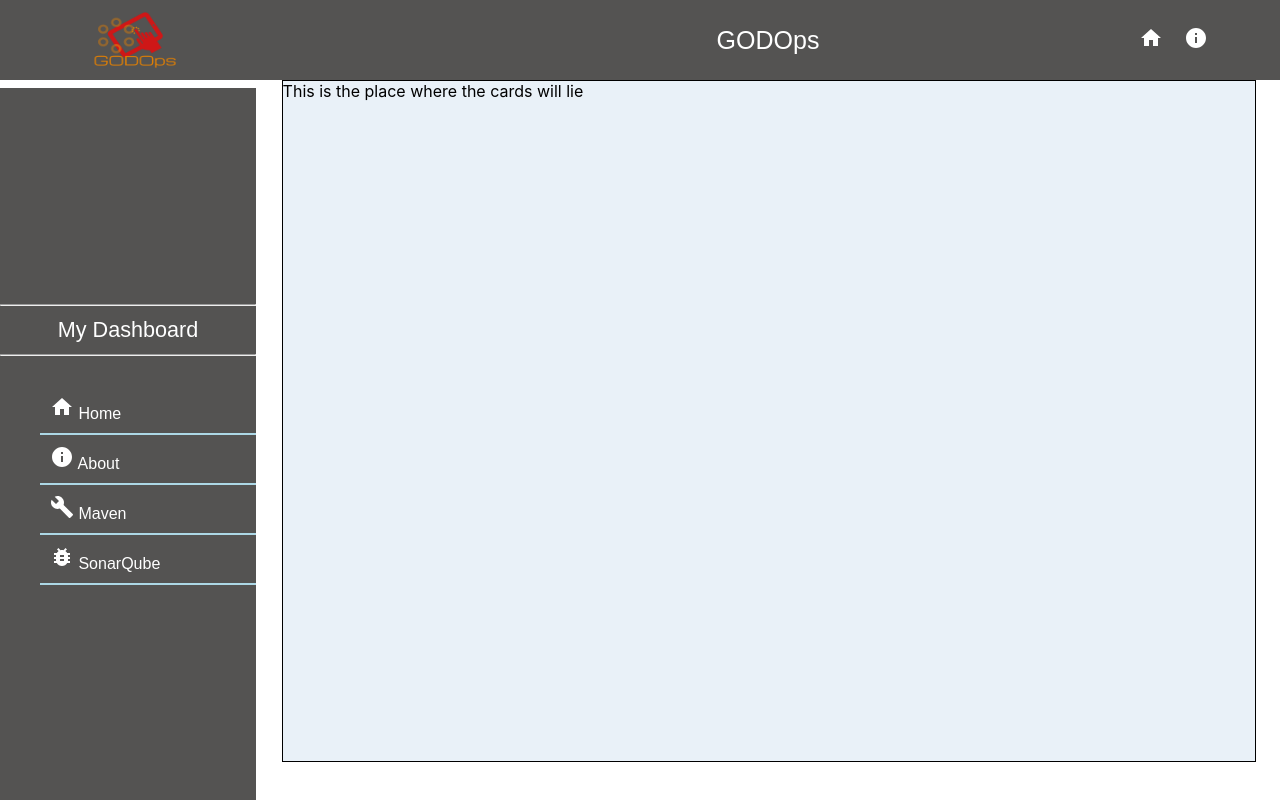
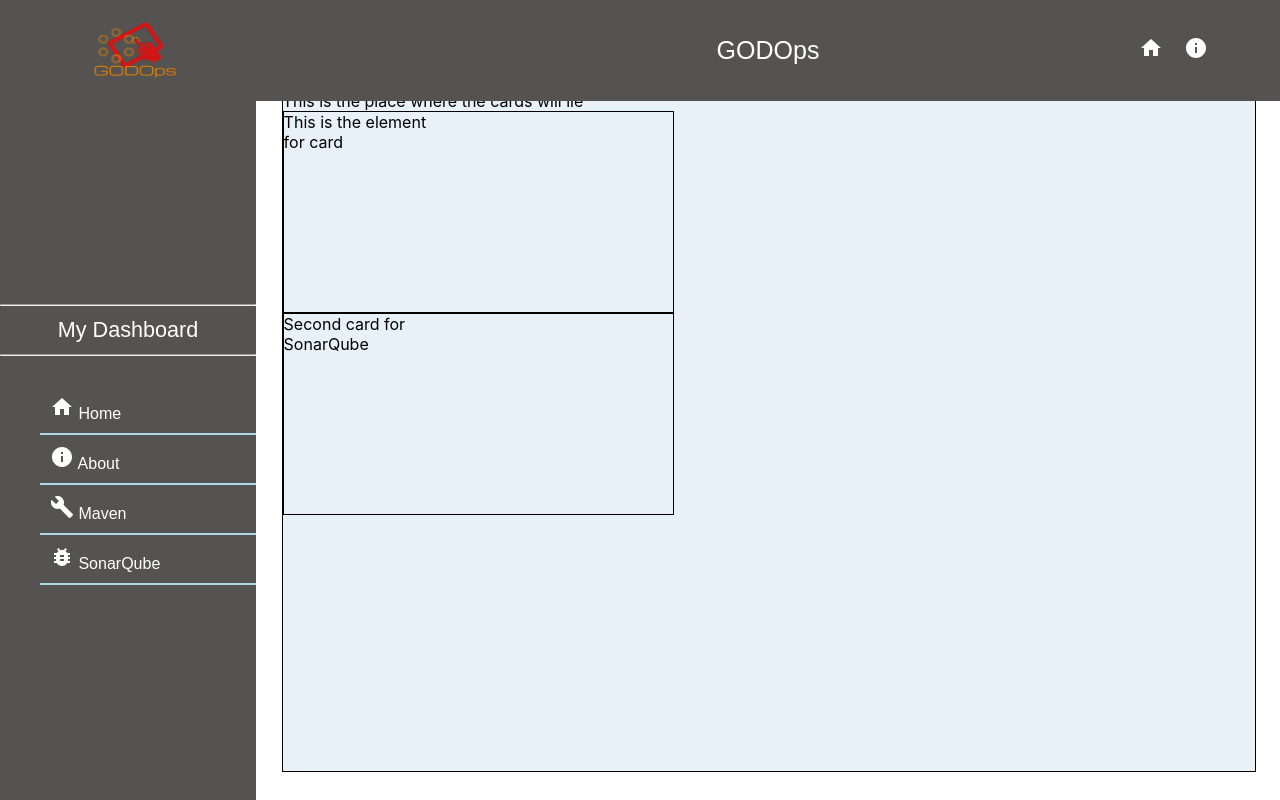
Before and after one commit to Saurabhdimri06/GODOps-Microservices_for_DevOps, a React (Create React App) app: page / in a window 1280 px wide. Built offline with nearby package versions, Linux system fonts and the light colour scheme.

Commit message:
Body template (card)

```diff
--- a/package.json
+++ b/package.json
@@ -9,6 +9,7 @@
     "@testing-library/react": "^9.3.2",
     "@testing-library/user-event": "^7.1.2",
     "react": "^16.12.0",
+    "react-bootstrap": "^1.0.0-beta.16",
     "react-dom": "^16.12.0",
     "react-fontawesome": "^1.7.1",
     "react-scripts": "3.3.0"
--- a/src/App.css
+++ b/src/App.css
@@ -12,7 +12,7 @@
   position: fixed;
   float: left;
   top: 11%;
-  z-index: 996;
+  z-index: 998;
   background: #545352;
   font-size: large;
   color: white;
@@ -57,9 +57,10 @@
 /* #region */
 
 .header_main{
-  height: 18%;
+  height: 12.6%;
   width: 100%;
   display: grid;
+  position: fixed;
   align-items: center;
   justify-content: center;
   align-content: center;
@@ -114,5 +115,14 @@
   margin-left: 22%;
   border: 1px solid black;
   background: rgb(233, 241, 248);
+  margin-top: 7%;
+}
+
+.main_cards{
+  display: grid;
+  grid-template-columns: 40% 40%;
+  border: 1px solid black;
+  height: 25vh;
+  width: 40%;
 }
 /* #endregion */
--- a/src/components/body.js
+++ b/src/components/body.js
@@ -6,6 +6,13 @@ class Body extends React.Component{
         return(
             <div className="db_body">
                 This is the place where the cards will lie
+                <br />
+                <div className="main_cards">
+                    This is the element for card
+                </div>
+                <div className="main_cards">
+                    Second card for SonarQube
+                </div>
             </div>
         )
     }
```
Also changed, not shown: 1 other file (tests, documents, lock files or other folders).
